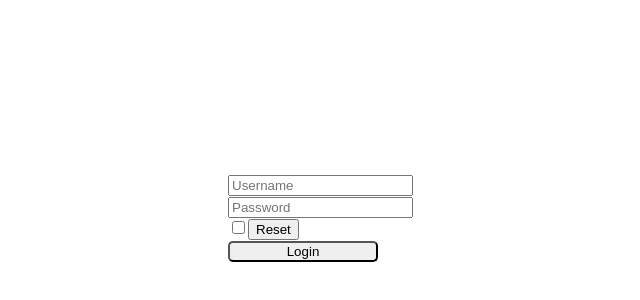
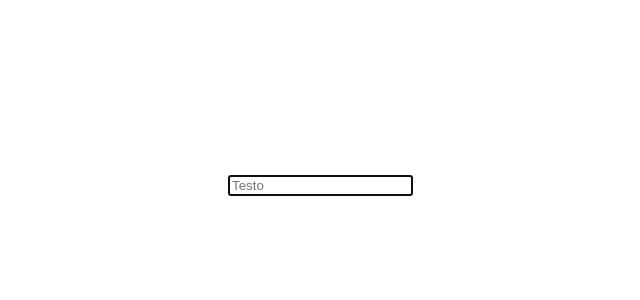
Before and after one commit to Chris1998c/React, a React (Create React App) app: page / in a window 1280 px wide. Shown: the part 66-366 px from the top of the page, without its empty margins (12-652 px from the left). Built offline with nearby package versions, Linux system fonts and the light colour scheme.

Commit message:
Exercise50 Update

```diff
--- a/src/App.jsx
+++ b/src/App.jsx
@@ -1,11 +1,11 @@
-import { UncLogin } from "./UncLogin";
+import { FocusableInput } from "./FocusableInput";
 import "./App.css";
 
 
-function App (){
-  return(
+function App() {
+  return (
     <div className="App">
-      <UncLogin />
+      < FocusableInput />
     </div>
   )
 }
--- /dev/null
+++ b/src/FocusableInput.jsx
@@ -0,0 +1,19 @@
+import { useRef, useEffect } from "react";
+
+
+export function FocusableInput() {
+
+    const inputRef = useRef("");
+
+    useEffect(() => {
+        if (inputRef.current) {
+            inputRef.current.focus();
+        }
+    }, []);
+
+    return (
+        <div>
+            <input type="text" placeholder="Testo" ref={inputRef} />
+        </div>
+    )
+}
--- a/src/UncLogin.jsx
+++ /dev/null
@@ -1,40 +0,0 @@
-import React from "react";
-
-// L'API FormData è semplice e facile da usare però non è ideale per i componenti controllati, anche se credo potrebbe variare in base al progetto il suo utilizzo.
-
-export function UncLogin({ unLogin }) {
-
-  const handleLogin = (event) => {
-
-    event.preventDefault ();
-
-const formData= new FormData(event.target);
-const username= formData.get("username");
-const password= formData.get("password");
-const remember = formData.get("check");
-
-
-    unLogin({ username, password, remember });
-    console.log(username,password,remember)
-
-    event.target.reset();
-  };
-
-
-  return (
-    <div>
-      <form onSubmit={handleLogin}>
-
-        <input name="username" type="text" placeholder="Username"  />
-
-        <input name="password" type="password" placeholder="Password"  />
-
-        <input name="check" type="checkbox"  />
-
-        <button type="button" onClick={(event)=>event.target.reset}>Reset</button>
-
-        <button className="bottone" type="submit" onClick={handleLogin}>Login</button>
-      </form>
-    </div>
-  );
-  }
```
